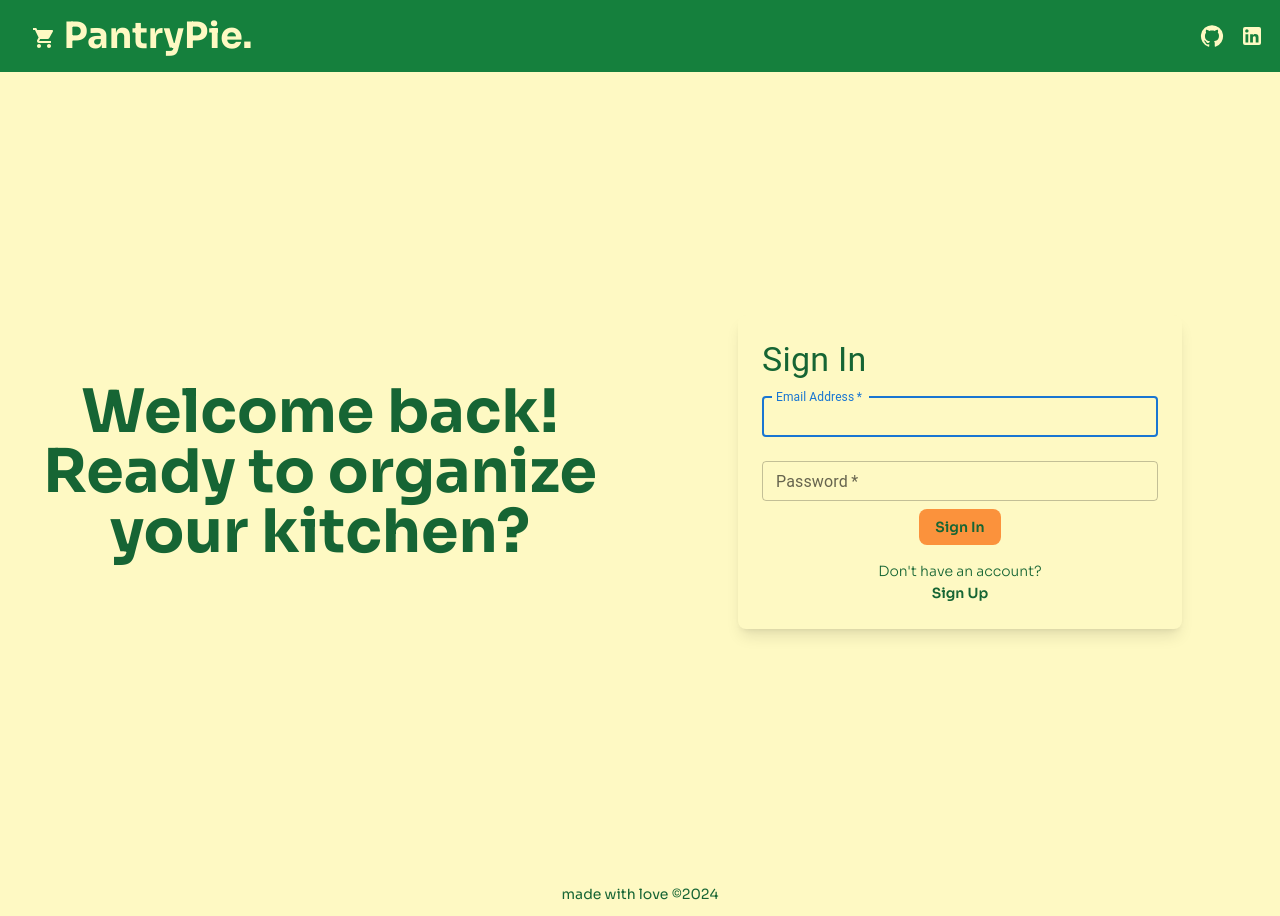
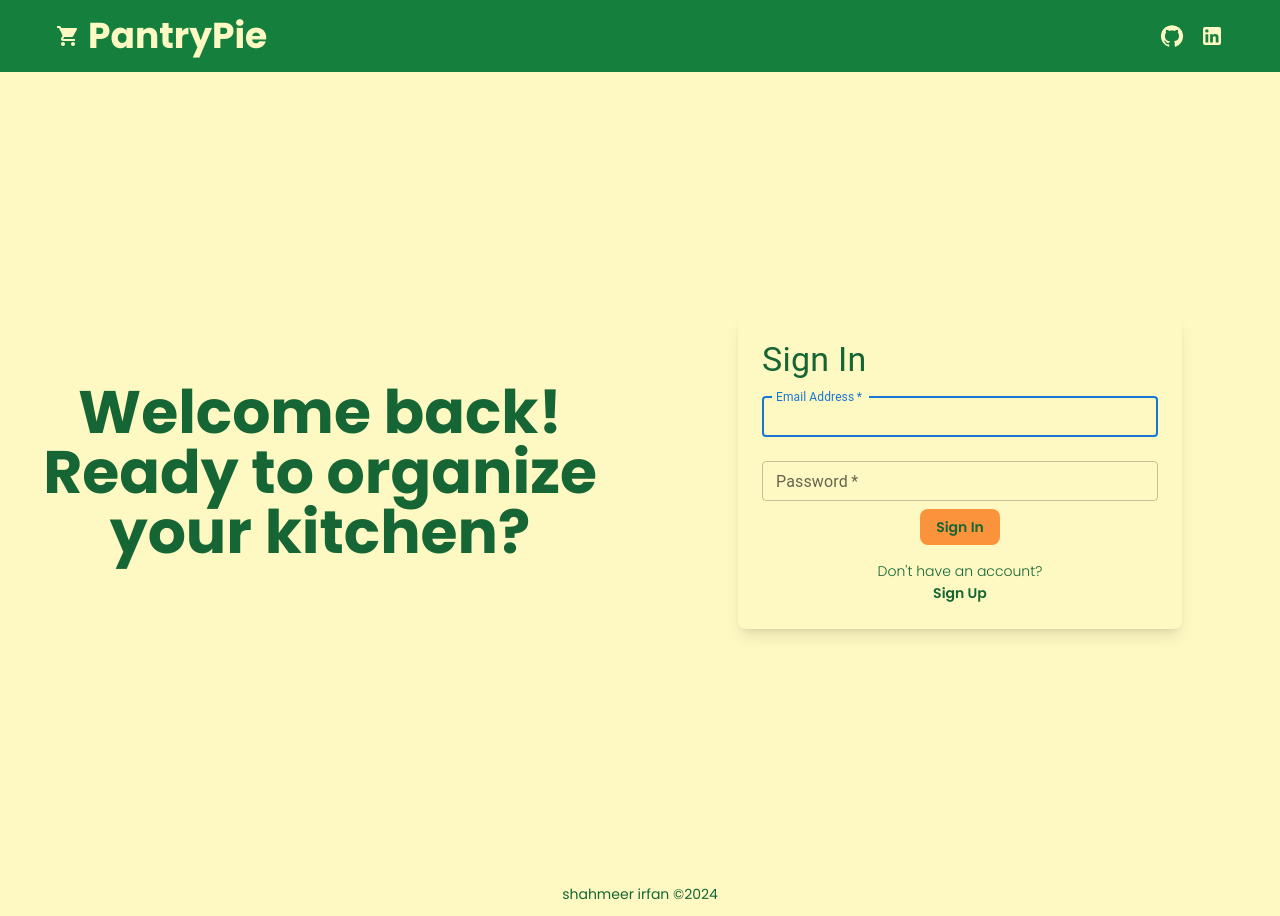
Before and after one commit to shahmeer-irfan/Pantry-Pie, a Next.js app: page /sign-in in a window 1280 px wide. Built offline with nearby package versions, Linux system fonts and the light colour scheme; no server answers.

Commit message:
fixed aligment issues

```diff
--- a/app/globals.css
+++ b/app/globals.css
@@ -7,3 +7,24 @@
 html {
   font-family: 'Sora', sans-serif;
 }
+body {
+  margin: 0;
+  padding: 0;
+  box-sizing: border-box;
+  font-family: 'Poppins', sans-serif;
+}
+
+* {
+  box-sizing: border-box;
+}
+
+html, body {
+  width: 100%;
+  height: 100%;
+}
+
+
+.container {
+  max-width: 1200px;
+  margin: 0 auto;
+}
--- a/app/layout.js
+++ b/app/layout.js
@@ -60,9 +60,9 @@ export default function RootLayout({ children }) {
         />
         <meta property="og:type" content="website" />
       </head>
-      <body className="flex flex-col bg-yellow-50">
+      <body className="w-ful">
         <Header />
-        <main className="flex flex-1 flex-col bg-yellow-50">{children}</main>
+        <main className="flex flex-1 justify-center items-center flex-col bg-yellow-100">{children}</main>
         <Footer />
       </body>
       <Analytics />
--- a/app/main/page.js
+++ b/app/main/page.js
@@ -38,7 +38,7 @@ const MainPage = () => {
 
   if (loading) {
     return (
-      <p className="text-center font-bold text-2xl text-green-700">
+      <p className="text-center mt-20 font-bold text-2xl text-green-700">
         Loading...
       </p>
     );
@@ -49,9 +49,9 @@ const MainPage = () => {
   }
 
   return (
-    <main className="bg-yellow-100 min-h-screen flex flex-col justify-between">
-      <Box className="text-center pt-8">
-        <h1 className="sm:text-4xl text-3xl text-center font-bold text-green-800">
+    <main className="bg-yellow-100 flex flex-col w-full justify-between">
+      <Box fullWidth className="text-center w-full pt-8 px-8">
+        <h1 className="sm:text-4xl text-3xl  text-center font-bold text-green-800">
           Welcome Back!
         </h1>
         <Typography
@@ -62,21 +62,16 @@ const MainPage = () => {
           Experience the peace of mind that comes with a well-organized pantry!
         </Typography>
       </Box>
-      <Box
-        display="flex"
-        justifyContent="center"
-        alignItems="center"
-        flexDirection="column"
-        flexGrow="1"
+      <div className="flex flex-col items-center gap-4 p-4"
       >
         <PantryForm />
-      </Box>
+      </div>
       <Box display="flex" justifyContent="center" p={2}>
         <Button
           variant="contained"
           color="primary"
           onClick={handleLogout}
-          size="small"
+size="small"
           startIcon={<LogoutIcon />}
           className="bg-green-800 text-yellow-100 hover:bg-green-700"
         >
--- a/components/Footer.js
+++ b/components/Footer.js
@@ -3,7 +3,7 @@ import React from "react";
 export default function Footer() {
   return (
     <footer className="bg-yellow-100 text-sm text-green-800 h-11 flex items-center justify-center ">
-    made with love &copy;2024
+    shahmeer irfan &copy;2024
     </footer>
   );
 }
--- a/components/Header.js
+++ b/components/Header.js
@@ -4,34 +4,36 @@ import LinkedInIcon from "@mui/icons-material/LinkedIn";
 import ShoppingCartIcon from "@mui/icons-material/ShoppingCart";
 
 export default function Header() {
-
   return (
-    <div className="flex justify-between items-center px-4 text-yellow-100 bg-green-700">
-      <div className="w-full sticky top-0 text-yellow-100 flex items-center p-4 justify-between ">
+    <header className="w-full bg-green-700 text-yellow-100 sticky top-0 z-50">
+      <div className="container mx-auto flex justify-between items-center p-4">
         <Link href="/" passHref>
-          <h1 className="font-bold text-yellow-100 sm:text-4xl text-3xl duration:300 ">
-         <ShoppingCartIcon className="text-2xl "/>   PantryPie.
+          <div className="flex items-center cursor-pointer">
+            <ShoppingCartIcon className="text-3xl" />
+            <h1 className="font-bold text-yellow-100 sm:text-4xl text-3xl ml-2">
+              PantryPie
             </h1>
+          </div>
         </Link>
-      </div>
         <div className="flex items-center space-x-4">
           <a
             href="https://github.com/shahmeer-irfan"
             target="_blank"
             rel="noopener noreferrer"
-          className="text-yellow-100  hover:scale-110"
+            className="text-yellow-100 hover:scale-110"
           >
             <GitHubIcon />
           </a>
           <a
-          href="https://www.linkedin.com/in/shahmeer-irfan-4a3175301 "
+            href="https://www.linkedin.com/in/shahmeer-irfan-4a3175301"
             target="_blank"
             rel="noopener noreferrer"
-          className="text-yellow-100  hover:scale-110"
+            className="text-yellow-100 hover:scale-110"
           >
             <LinkedInIcon />
           </a>
         </div>
       </div>
+    </header>
   );
 }
--- a/components/PantryForm.js
+++ b/components/PantryForm.js
@@ -184,7 +184,14 @@ const PantryForm = () => {
           <Box
             component="form"
             onSubmit={handleSubmit}
-            sx={{ flex: 1, mr: { lg: 4 }, mb: { xs: 4, lg: 0 } }}
+            sx={{
+              flex: 1,
+              mr: { lg: 4 },
+              ml: { lg: 4 },
+              mb: { xs: 4, lg: 0 },
+              p: 2,
+              borderRadius: 2,
+            }}
           >
             <TextField
               label="Name"
```
Lines whose indentation alone changed are shown as unchanged.
